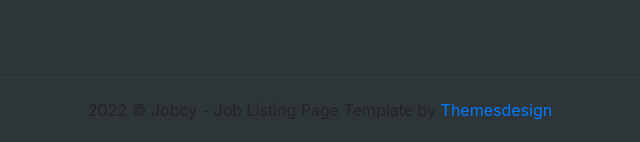
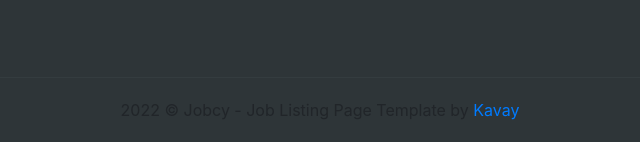
Before and after one commit to thoth2357/Job-Board, a Django app: page / in a window 1280 px wide. Shown: the part 5072-5214 px from the top of the page, without its empty margins (320-960 px from the left). Run offline with Django 3.2, Linux system fonts and the light colour scheme; data comes from the database, SQL or seed files in the repository; parts of the project's set-up code (start-up, migrations or seed data) failed here and were passed over; some libraries are stand-ins or nearby versions; some web fonts are replaced.

Commit message:
removed unnecessary stuffs in footer.html

```diff
--- a/jobs/templates/sections/Home/footer.html
+++ b/jobs/templates/sections/Home/footer.html
@@ -72,8 +72,8 @@
                             <div class="col-lg-12">
                                 <p class="text-white-50 text-center mb-0">
                                     <script>document.write(new Date().getFullYear())</script> &copy; Jobcy - Job Listing Page
-                                    Template by <a href="https://themeforest.net/search/themesdesign" target="_blank"
-                                        class="text-reset text-decoration-underline">Themesdesign</a>
+                                    Template by <a href="" target="_blank"
+                                        class="text-reset text-decoration-underline">Kavay</a>
                                 </p>
                             </div><!--end col-->
                         </div><!--end row-->
```
